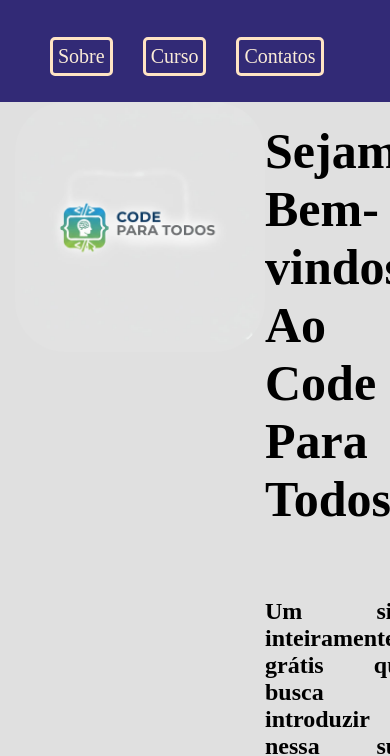
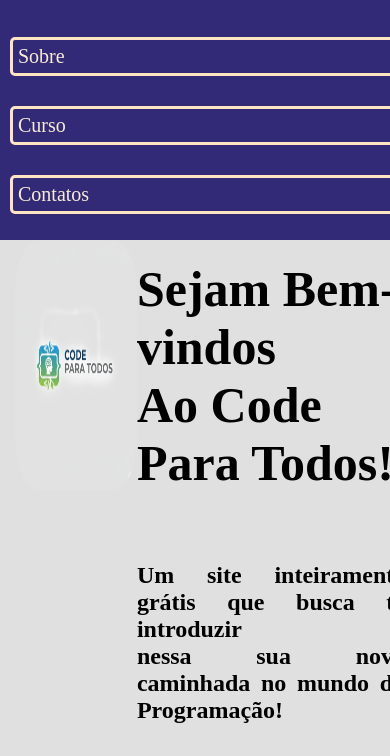
Before and after one commit to DayvidDenni/CodeParaTodos, a plain HTML site: page index.html in a window 390 px wide. Shown: the part 93-849 px from the top of the page. Drawn offline with Linux system fonts and the light colour scheme.

Commit message:
Implement responsive design for mobile devices
Added responsive design for mobile view and adjusted layout.

```diff
--- a/style.css
+++ b/style.css
@@ -121,4 +121,26 @@
             background-color:rgba(22, 13, 100, 0.877);
             text-align:center;
 
+
         }
+@media (max-width: 768px) {
+    .container {
+        display: block; /* No celular, é melhor empilhar os elementos em vez de usar grid complexo */
+    }
+
+    header, .menu, .principal, footer {
+        grid-column-start: 1 !important;
+        grid-column-end: -1 !important;
+        width: 100%; /* Garante que ocupem a largura toda da tela */
+    }
+
+    ul {
+        flex-direction: column; /* Faz o menu ficar um item abaixo do outro no celular */
+        padding: 0;
+    }
+
+    img {
+        max-width: 100%; /* Impede que imagens "vazem" para fora da tela */
+        height: auto;
+    }
+}
```
